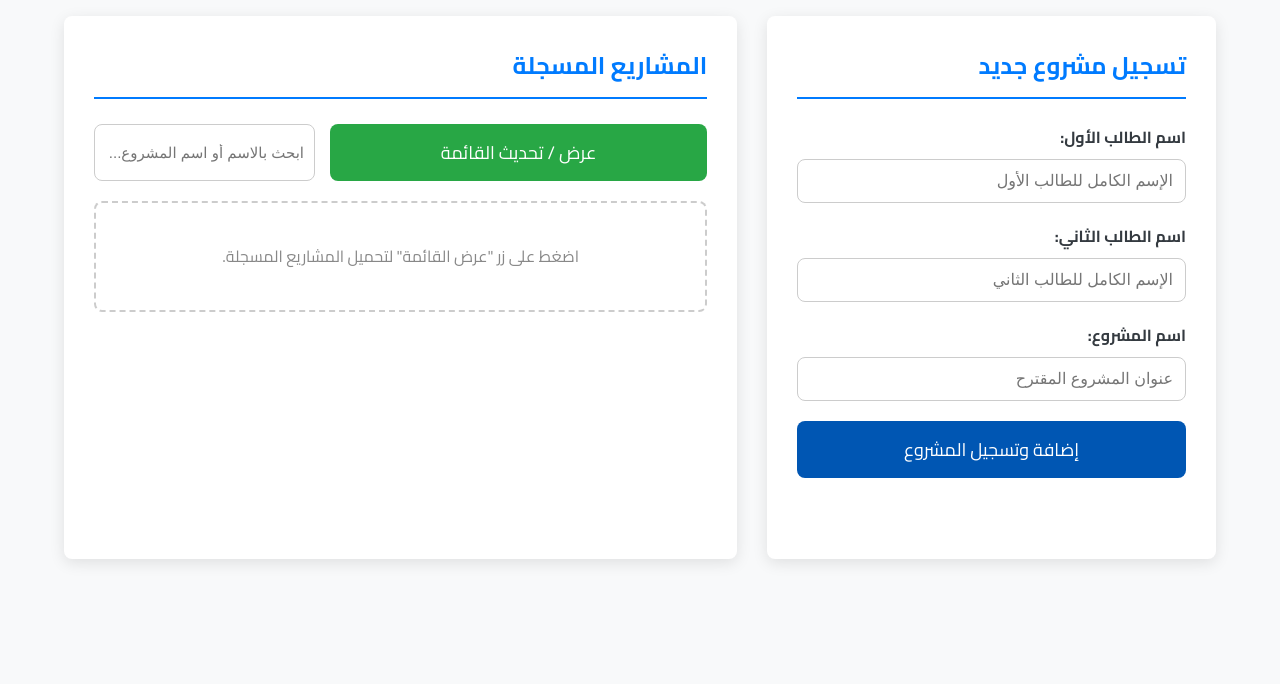
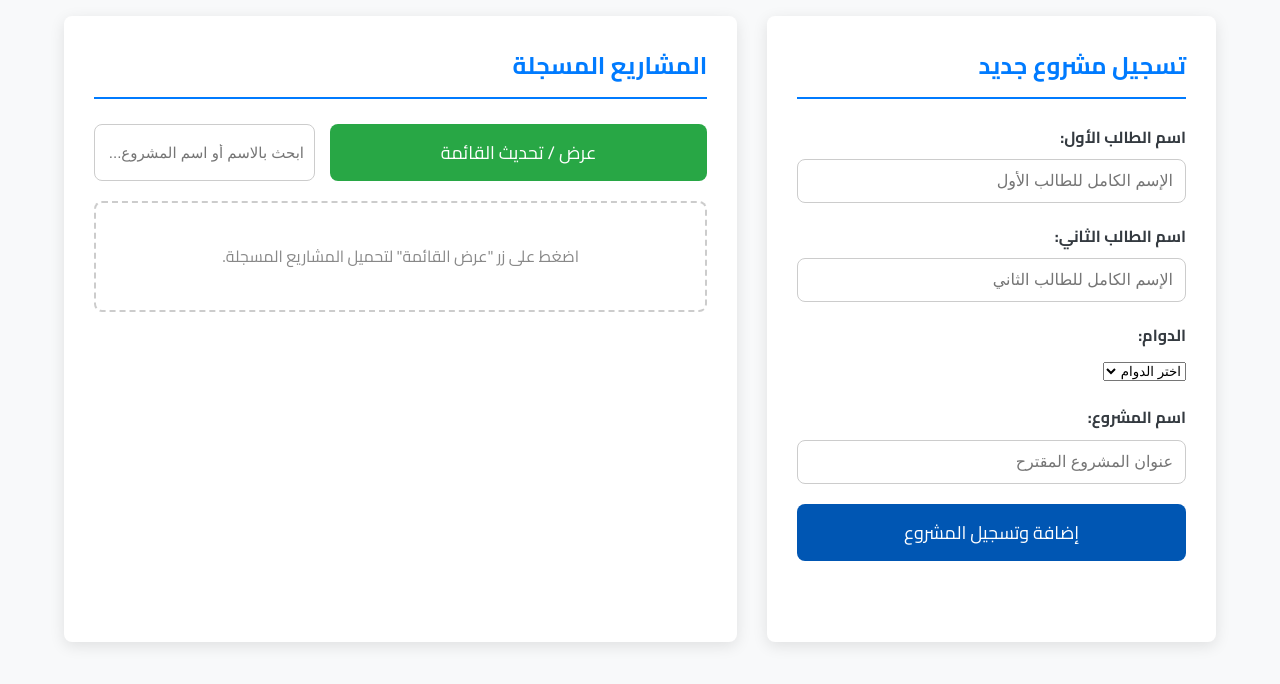
Before and after one commit to kamaloi/student-projects-system, a plain HTML site: page index.html in a window 1280 px wide. Shown: the part 150-834 px from the top of the page. Before the commit the page ends 800 px from the top, so only its background shows below. Drawn offline with Linux system fonts and the light colour scheme.

Commit message:
Update index.html

```diff
--- a/index.html
+++ b/index.html
@@ -28,6 +28,14 @@
                     <input type="text" id="student2Name" placeholder="الإسم الكامل للطالب الثاني" required>
                 </div>
                 <div class="input-group">
+                    <label for="shift">الدوام:</label>
+                    <select id="shift" required>
+                        <option value="">اختر الدوام</option>
+                        <option value="صباحي">صباحي</option>
+                        <option value="مسائي">مسائي</option>
+                    </select>
+                </div>
+                <div class="input-group">
                     <label for="projectName">اسم المشروع:</label>
                     <input type="text" id="projectName" placeholder="عنوان المشروع المقترح" required>
                 </div>
```
